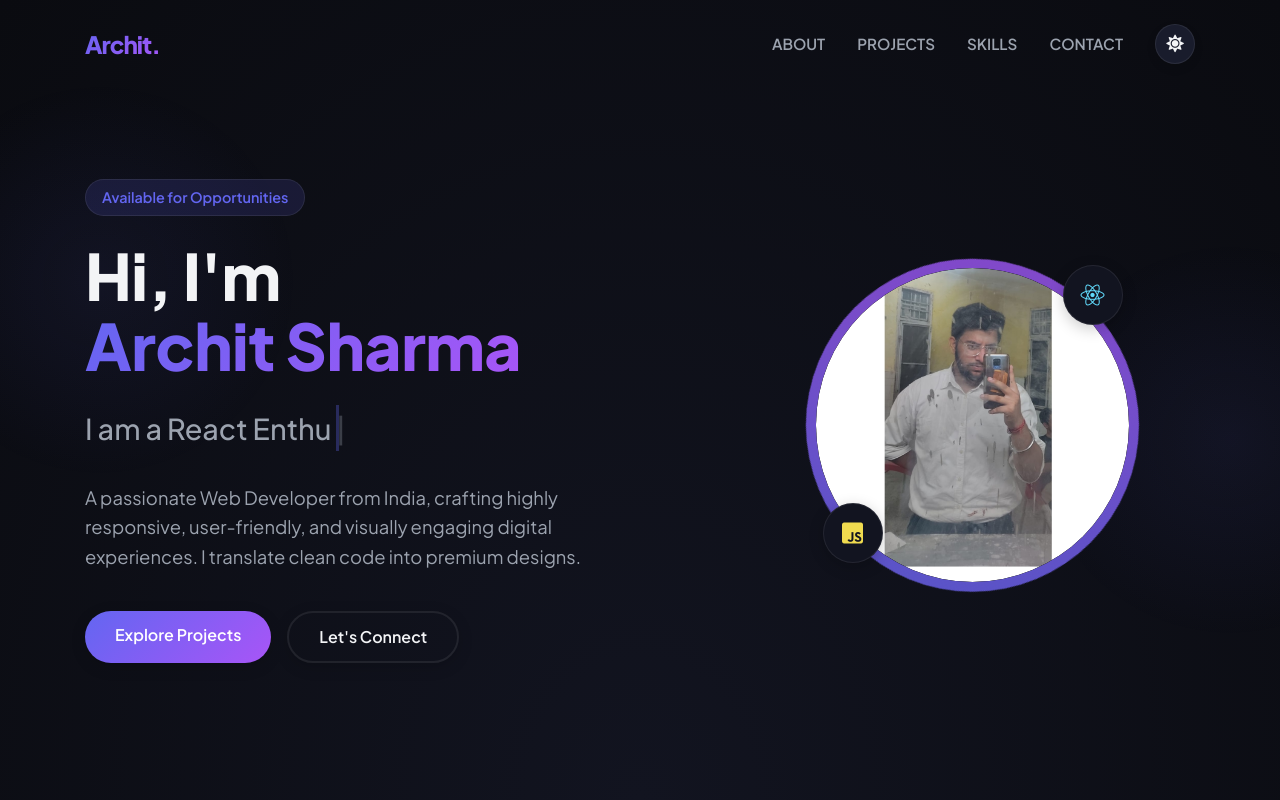
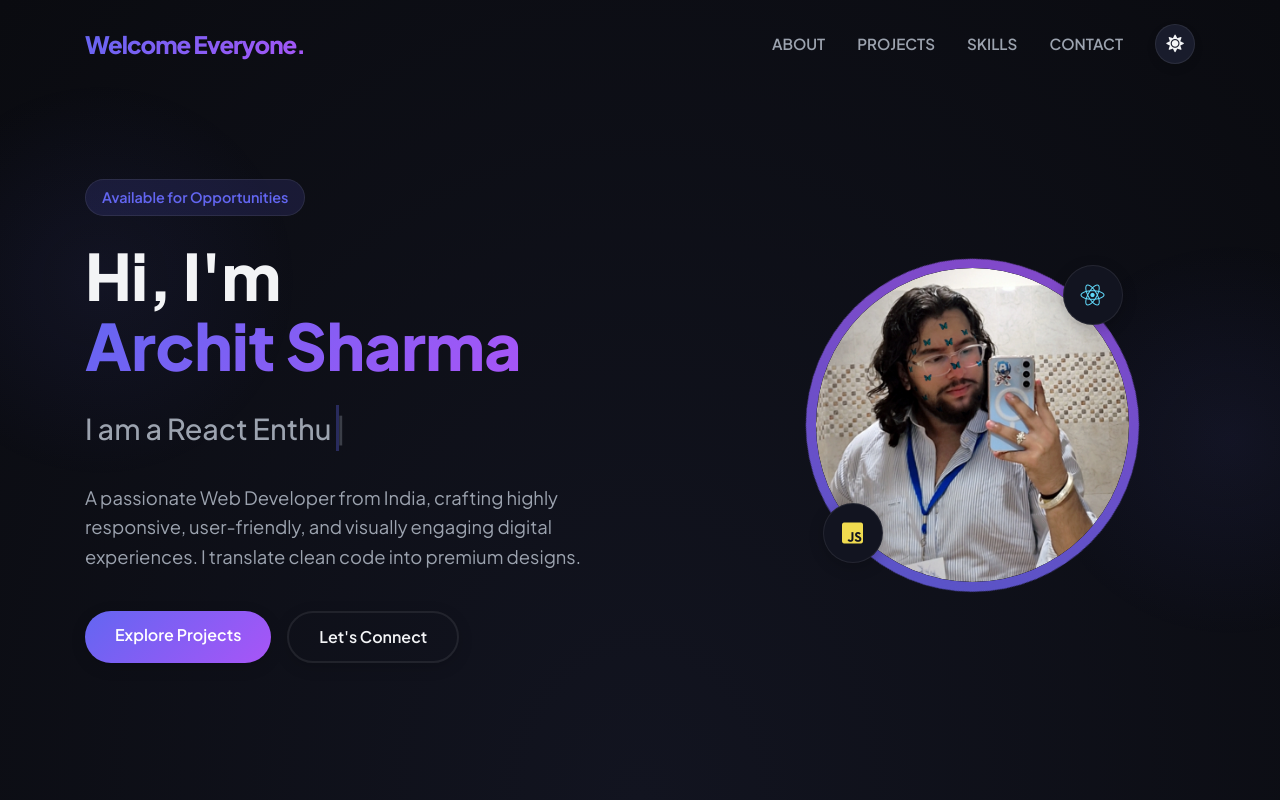
Before and after one commit to DevlprArchit/Portfolio-Website, a plain HTML site: page index.html in a window 1280 px wide. Shown: the top 800 px of the page. Drawn offline with nearby package versions, Linux system fonts and the light colour scheme.

Commit message:
Update index.html

```diff
--- a/index.html
+++ b/index.html
@@ -24,7 +24,7 @@
   <!-- Navbar -->
   <nav class="navbar navbar-expand-lg navbar-dark fixed-top">
     <div class="container">
-      <a class="navbar-brand" href="#">Archit.</a>
+      <a class="navbar-brand" href="#">Welcome Everyone.</a>
       <button class="navbar-toggler" type="button" data-toggle="collapse" data-target="#navbarNav" aria-controls="navbarNav" aria-expanded="false" aria-label="Toggle navigation">
         <span class="navbar-toggler-icon"></span>
       </button>
@@ -70,7 +70,7 @@
           <div class="profile-container">
             <div class="profile-circle-glow"></div>
             <div class="profile-image-wrapper">
-              <img src="Assets/IMG_20230620_185900_558.jpg" alt="Archit Sharma">
+              <img src="Assets/IMG_20260503_222521_790.webp" alt="Archit Sharma">
             </div>
             <!-- Orbiting Badges -->
             <div class="tech-badge-orbit tech-badge-1" title="React.js Specialist"><i class="fab fa-react"></i></div>
@@ -95,7 +95,7 @@
           <div class="profile-container mx-auto">
             <div class="profile-circle-glow"></div>
             <div class="profile-image-wrapper">
-              <img src="Assets/IMG_20230620_185900_558.jpg" alt="Archit Sharma Profile">
+              <img src="Assets/IMG_20260210_002615_497.webp" alt="Archit Sharma Profile">
             </div>
           </div>
         </div>
```
